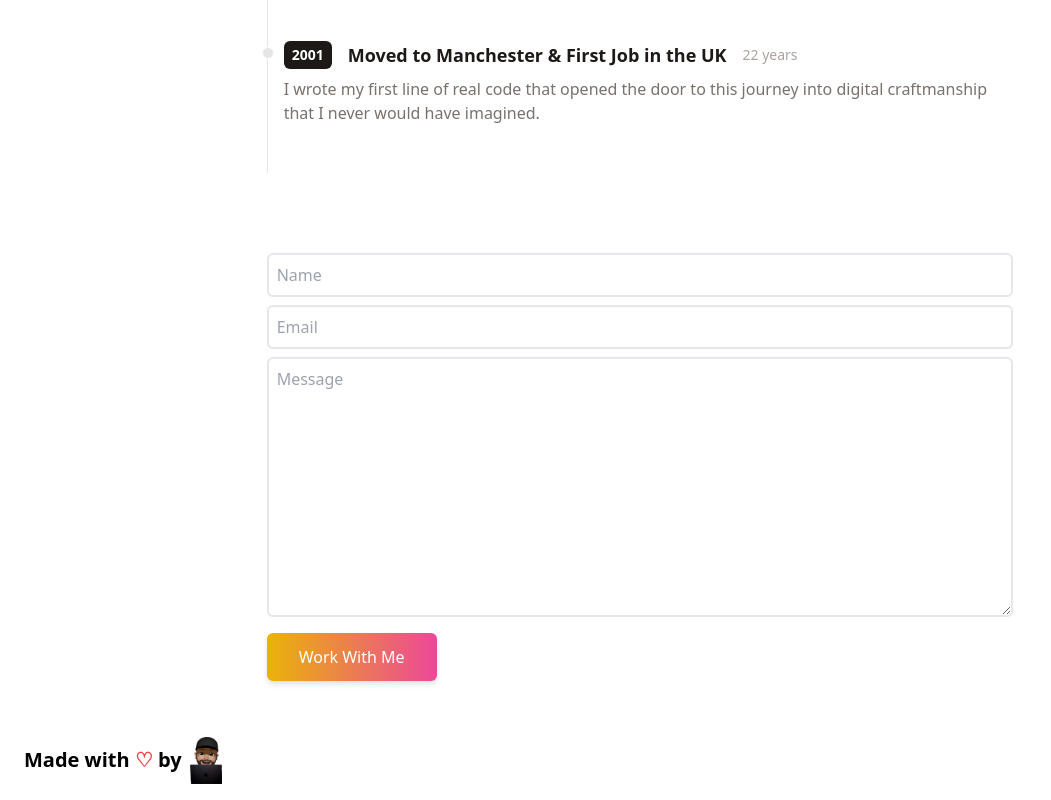
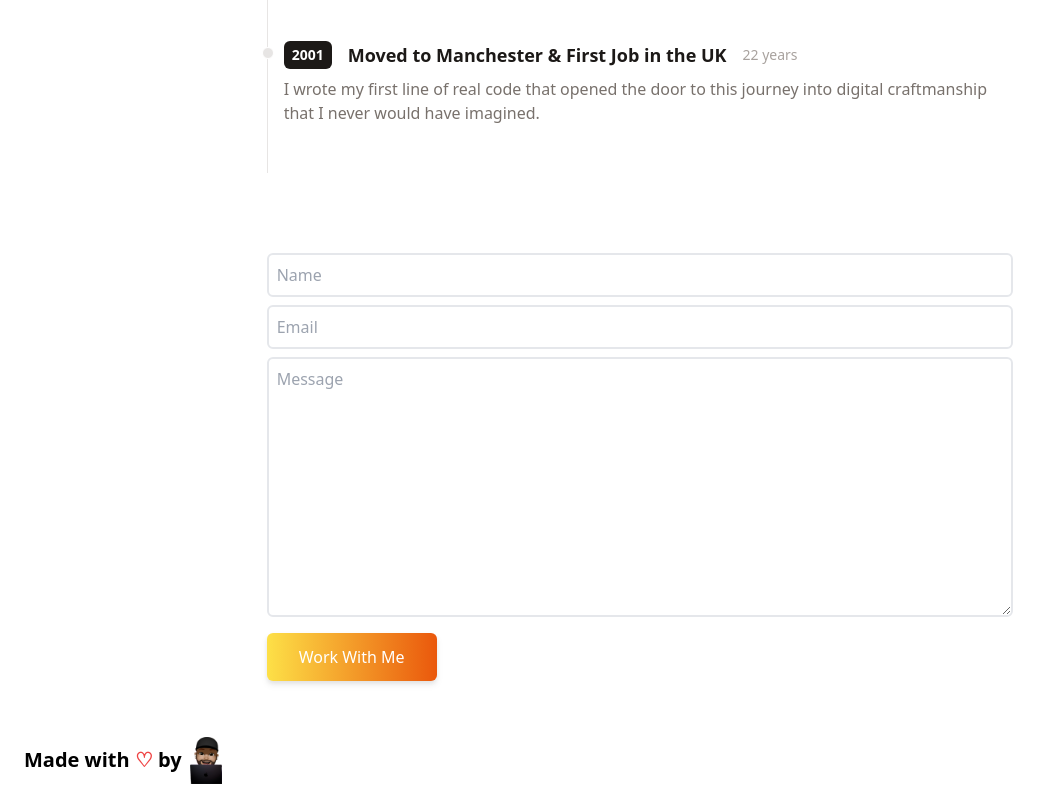
Before and after one commit to munaciella/personal-portfolio, a React (Vite) app: page / in a window 1280 px wide. Shown: the part 1583-2383 px from the top of the page, without its empty margins (0-1051 px from the left). Built offline with nearby package versions, Linux system fonts and the light colour scheme.

Commit message:
add button and style to button for contact

```diff
--- a/src/Components/Contact.tsx
+++ b/src/Components/Contact.tsx
@@ -29,7 +29,7 @@
             />
             <button
             type='button'
-            className='text-center inline-block px-8 py-3 w-max text-base font-medium rounded-md text-white bg-gradient-to-r from-yellow-500 to-pink-500 drop-shadow-md hover:from-yellow-600 hover:to-pink-600'>
+            className='text-center inline-block px-8 py-3 w-max text-base font-medium rounded-md text-white bg-gradient-to-r from-yellow-300 to-orange-600 drop-shadow-md hover:from-yellow-600 hover:to-orange-600'>
                 Work With Me
             </button>
         </form>
```
